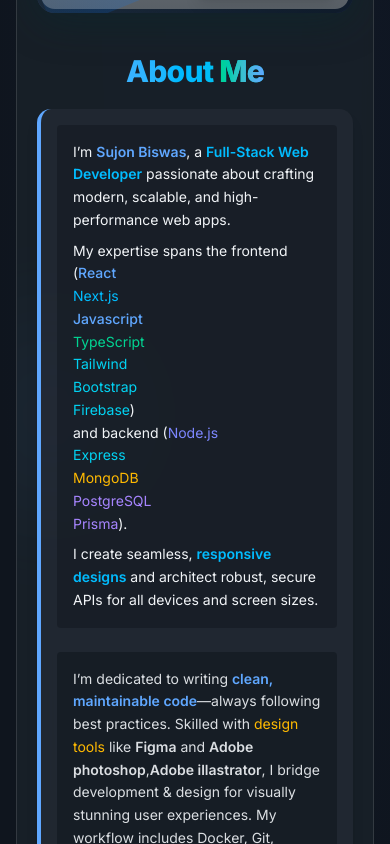
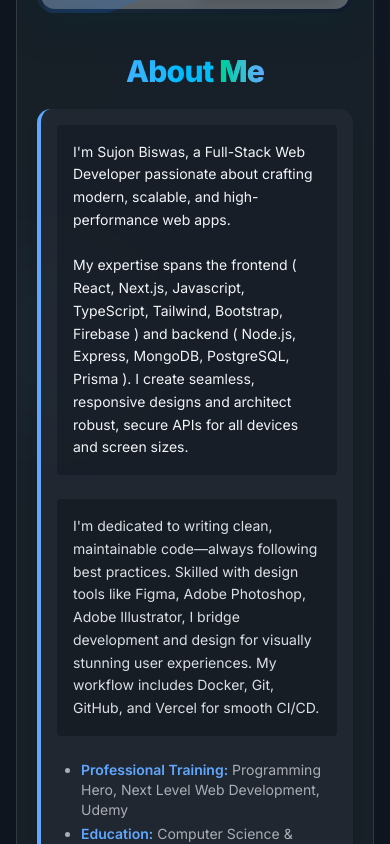
Before and after one commit to sujonbiswas01/personal_portfolio, a Next.js app: page / in a window 390 px wide. Shown: the part 1240-2084 px from the top of the page. Built offline with nearby package versions, Linux system fonts and the light colour scheme; grey boxes are pictures that could not be loaded.

Commit message:
resume add

```diff
--- a/src/components/About.tsx
+++ b/src/components/About.tsx
@@ -52,58 +52,21 @@
             transition={{ duration: 0.90, ease: "easeOut" }}
           >
             <motion.p
-              className="text-foreground text-sm sm:text-base md:text-lg lg:text-xl leading-relaxed bg-background/50 rounded transition-all p-4 sm:p-5 lg:p-6 flex flex-col gap-2"
+              className="text-foreground text-sm sm:text-base md:text-lg leading-relaxed bg-background/50 rounded transition-all p-4"
               initial={{ opacity: 0, x: -30 }}
               whileInView={{ opacity: 1, x: 0 }}
               transition={{ duration: 0.55, delay: 0.12 }}
               viewport={{ once: true }}
             >
-              <span>
-                I’m <span className="text-primary font-semibold">Sujon Biswas</span>,
-                a <span className="text-sky-400 font-semibold">Full-Stack Web Developer</span> passionate about crafting modern, scalable, and high-performance web apps.
-              </span>
-              <span className="block">
-                My expertise spans the frontend (
-                <span className="font-medium text-primary">React</span>
-                <span className="hidden xs:inline">,&nbsp;</span>
-                <span className="inline xs:hidden"><br/></span>
-                <span className="text-sky-400">Next.js</span>
-                <span className="hidden xs:inline">,&nbsp;</span>
-                <span className="inline xs:hidden"><br/></span>
-                <span className="font-medium text-primary">Javascript</span>
-                <span className="hidden xs:inline">,&nbsp;</span>
-                <span className="inline xs:hidden"><br/></span>
-                <span className="text-emerald-400">TypeScript</span>
-                <span className="hidden xs:inline">,&nbsp;</span>
-                <span className="inline xs:hidden"><br/></span>
-                <span className="text-cyan-400">Tailwind</span>
-                <span className="hidden xs:inline">, </span>
-                <span className="inline xs:hidden"><br/></span>
-                <span className="text-cyan-400">Bootstrap</span>
-                <span className="hidden xs:inline">, </span>
-                <span className="inline xs:hidden"><br/></span>
-                <span className="text-cyan-400">Firebase</span>
-                )
-                <span className="inline xs:hidden"><br/></span>
-                and backend (
-                <span className="text-indigo-400">Node.js</span>
-                <span className="hidden xs:inline">,&nbsp;</span>
-                <span className="inline xs:hidden"><br/></span>
-                <span className="text-cyan-400">Express</span>
-                <span className="hidden xs:inline">,&nbsp;</span>
-                <span className="inline xs:hidden"><br/></span>
-                <span className="text-amber-400">MongoDB</span>
-                <span className="hidden xs:inline">,&nbsp;</span>
-                <span className="inline xs:hidden"><br/></span>
-                <span className="text-violet-400">PostgreSQL</span>
-                <span className="hidden xs:inline">,&nbsp;</span>
-                <span className="inline xs:hidden"><br/></span>
-                <span className="text-violet-400">Prisma</span>
-                ).
-              </span>
-              <span>I create seamless, <span className="font-semibold text-sky-400">responsive designs</span> and architect robust, secure APIs for all devices and screen sizes.</span>
+              I'm Sujon Biswas, a Full-Stack Web Developer passionate about crafting modern, scalable, and high-performance web apps.
+              <br />
+              <br />
+              My expertise spans the frontend (
+              React, Next.js, Javascript, TypeScript, Tailwind, Bootstrap, Firebase
+              ) and backend (
+              Node.js, Express, MongoDB, PostgreSQL, Prisma
+              ). I create seamless, responsive designs and architect robust, secure APIs for all devices and screen sizes.
             </motion.p>
-
             <motion.p
               className="text-foreground/90 text-sm sm:text-base md:text-lg leading-relaxed bg-background/60 rounded transition-all p-4"
               initial={{ opacity: 0, x: 30 }}
@@ -111,11 +74,9 @@
               transition={{ duration: 0.55, delay: 0.22 }}
               viewport={{ once: true }}
             >
-              I’m dedicated to writing <span className="text-primary font-semibold">clean, maintainable code</span>
-              —always following best practices.
-              Skilled with <span className="text-amber-400">design tools</span> like <span className="font-semibold">Figma</span> and <span className="font-semibold">Adobe photoshop</span>,
-              <span className="font-semibold">Adobe illastrator</span>,
-              I bridge development &amp; design for visually stunning user experiences.
+              I'm dedicated to writing clean, maintainable code—always following best practices.
+              Skilled with design tools like Figma, Adobe Photoshop, Adobe Illustrator,
+              I bridge development and design for visually stunning user experiences.
               My workflow includes Docker, Git, GitHub, and Vercel for smooth CI/CD.
             </motion.p>
             <motion.ul
@@ -144,6 +105,7 @@
               </span>
             </motion.p>
           </motion.div>
+
 
         </motion.div>
 
```
Also changed, not shown: 1 other file (tests, documents, lock files or other folders).
